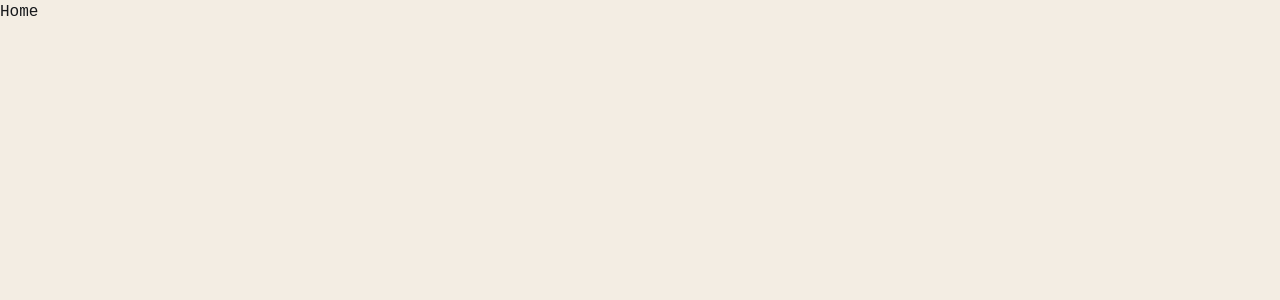
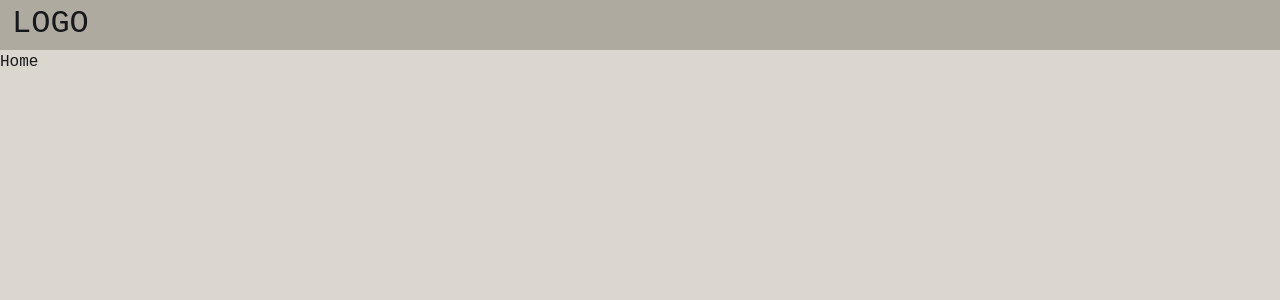
Before and after one commit to Wysogota/Conference, a React (Create React App) app in the folder client/: page / in a window 1280 px wide. Shown: the top 300 px of the page. Built offline with nearby package versions, Linux system fonts and the light colour scheme.

Commit message:
Set Logo & Header component

```diff
--- a/client/src/App.jsx
+++ b/client/src/App.jsx
@@ -3,15 +3,19 @@ import Home from './pages/Home';
 import Conference from './pages/Conference';
 import Edit from './pages/Edit';
 import PageNotFound from './pages/PageNotFound';
+import Header from './components/Header';
 
 const App = () => {
   return (
+    <>
+      <Header />
       <Routes>
         <Route path='/' element={<Home />} />
         <Route path=':conferenceId' element={<Conference />} />
         <Route path=':conferenceId/edit' element={<Edit />} />
         <Route path='*' element={<PageNotFound />} />
       </Routes>
+    </>
   );
 };
 
--- a/client/src/common/styles/_colors.scss
+++ b/client/src/common/styles/_colors.scss
@@ -1,2 +1,4 @@
-$bg_color: #f3ede3;
+$bg_color: #dbd7cf;
+$item_bg_color: #afaa9f;
 $color: #16181b;
+$hover_color: #3a434e;
--- /dev/null
+++ b/client/src/components/Header/Header.module.scss
@@ -0,0 +1,6 @@
+@import '../../common/styles/colors';
+
+.header {
+  height: 50px;
+  background-color: $item_bg_color;
+}
--- /dev/null
+++ b/client/src/components/Header/index.jsx
@@ -0,0 +1,17 @@
+import { Container, Row, Col, } from 'react-bootstrap';
+import Logo from '../Logo';
+import styles from './Header.module.scss';
+
+const Header = () => {
+  return (
+    <Container as='header' className={styles.header} fluid>
+      <Row>
+        <Col xs='4' md='2'>
+          <Logo />
+        </Col>
+      </Row>
+    </Container>
+  );
+};
+
+export default Header;
--- /dev/null
+++ b/client/src/components/Logo/Logo.module.scss
@@ -0,0 +1,4 @@
+.logo{
+  text-transform: uppercase;
+  font-size: 2rem;
+}
--- /dev/null
+++ b/client/src/components/Logo/index.jsx
@@ -0,0 +1,12 @@
+import { Link, } from 'react-router-dom';
+import styles from './Logo.module.scss';
+
+const Logo = () => {
+  return (
+    <Link to='/' className={styles.logo}>
+      Logo
+    </Link>
+  );
+};
+
+export default Logo;
--- a/client/src/index.scss
+++ b/client/src/index.scss
@@ -5,3 +5,12 @@ body {
   color: $color;
   font-family: 'Courier New', monospace;
 }
+
+a {
+  text-decoration: none;
+  color: inherit;
+
+  &:hover {
+    color: $hover_color;
+  }
+}
```
Lines whose indentation alone changed are shown as unchanged.
